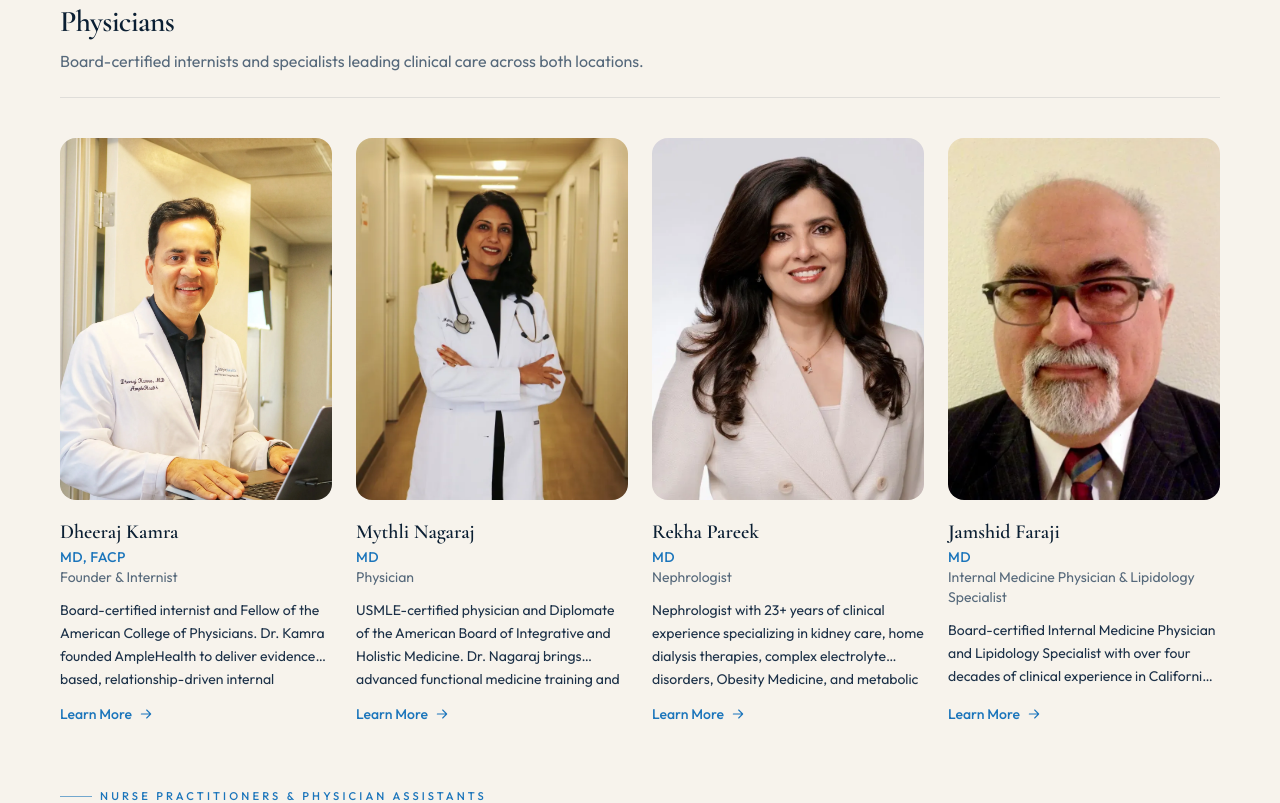
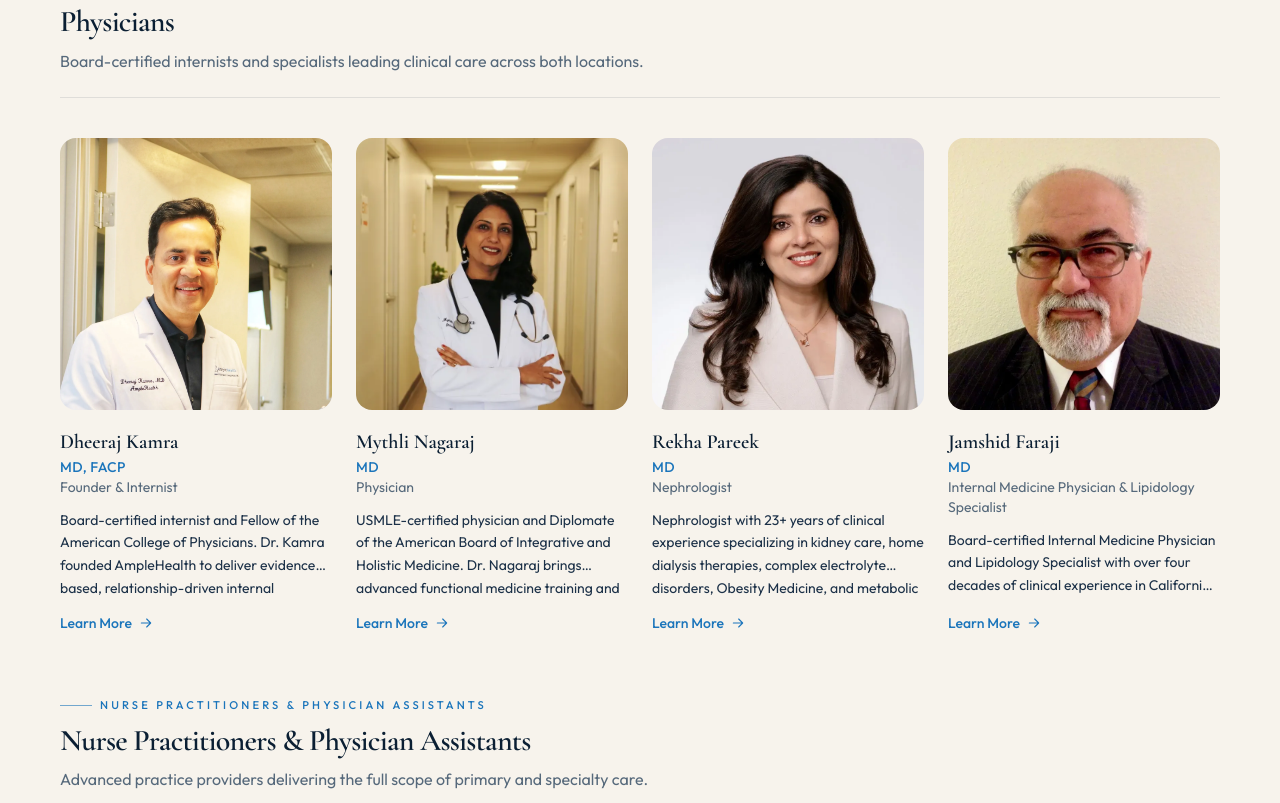
Before and after one commit to arjun-kamra/AmpleHealth, a Next.js app: page /team in a window 1280 px wide. Shown: the part 620-1423 px from the top of the page. Built offline with nearby package versions, Linux system fonts and the light colour scheme.

Commit message:
Team page: care-admin 3-col grid, square aspect ratio for all photos

```diff
--- a/app/team/page.tsx
+++ b/app/team/page.tsx
@@ -52,7 +52,7 @@ function ProviderCard({ p }: { p: Provider }) {
             slug={p.slug}
             name={p.name}
             tone={p.tone}
-            ratio="3 / 4"
+            ratio="1 / 1"
             className="transition-transform duration-300 group-hover:-translate-y-1.5"
           />
         </Link>
@@ -108,7 +108,7 @@ export default function TeamPage() {
                   section.key === "physicians"
                     ? "grid-cols-2 lg:grid-cols-4"
                     : section.key === "care-admin"
-                    ? "sm:grid-cols-2 lg:grid-cols-4"
+                    ? "sm:grid-cols-2 lg:grid-cols-3"
                     : "sm:grid-cols-2 lg:grid-cols-3"
                 }`}
               >
```
